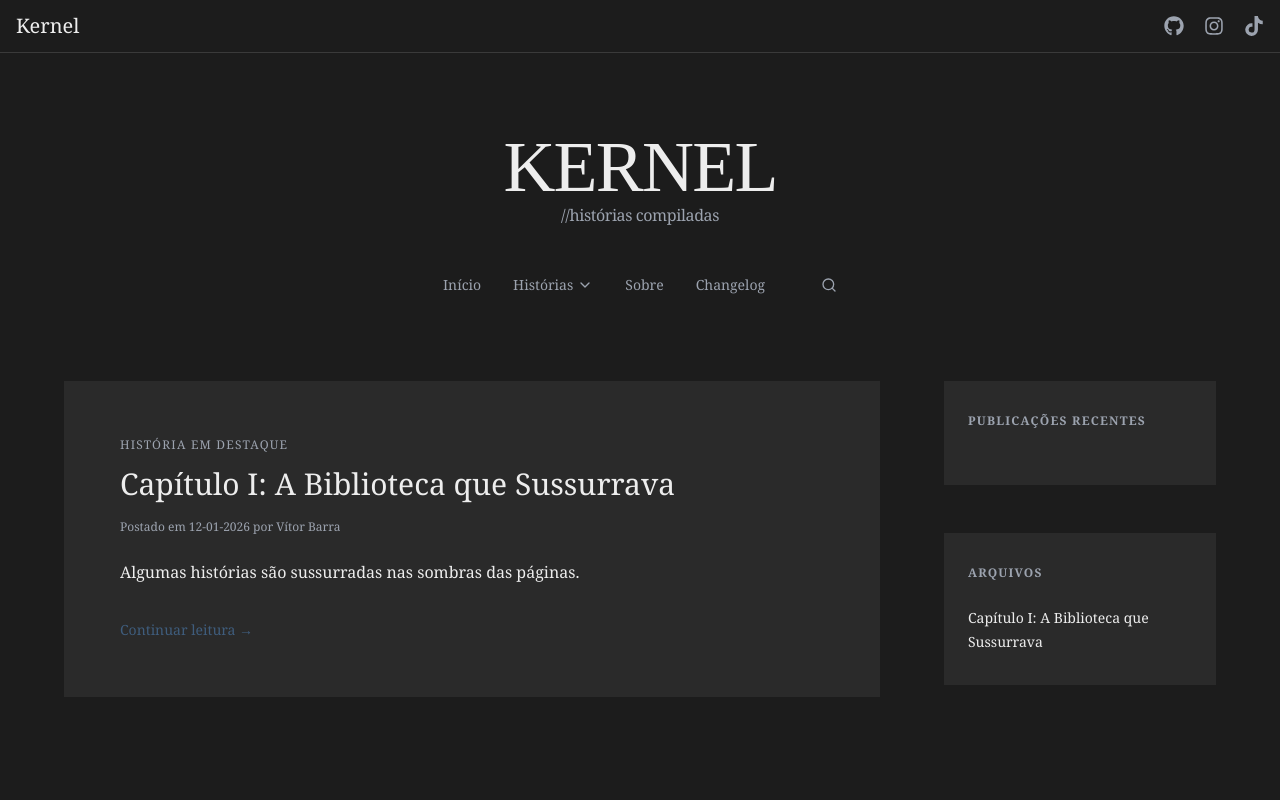
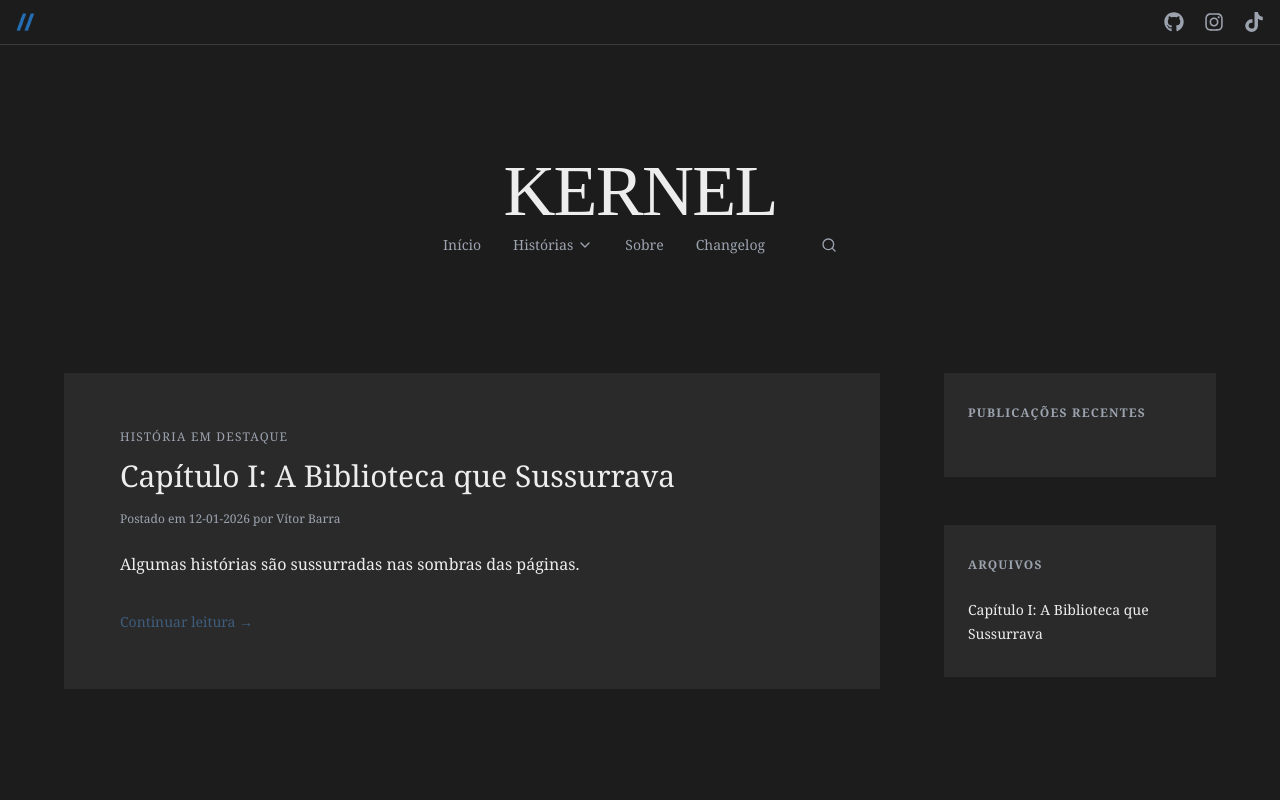
Before and after one commit to Kotige/cdh, a React (Vite) app: page / in a window 1280 px wide. Shown: the top 800 px of the page. Built offline with nearby package versions, Linux system fonts and the light colour scheme; a web font is replaced by a local one.

Commit message:
style: favcon and logo

```diff
--- a/index.html
+++ b/index.html
@@ -2,7 +2,7 @@
 <html lang="en">
   <head>
     <meta charset="UTF-8" />
-    <link rel="icon" href="/vite.svg" type="image/x-icon">
+    <link rel="icon" href="/kernel-nobg.png" type="image/x-icon">
     <meta name="viewport" content="width=device-width, initial-scale=1.0" />
     <link rel="preconnect" href="https://fonts.googleapis.com">
     <link rel="preconnect" href="https://fonts.gstatic.com" crossorigin>
--- a/src/components/Navbar/index.jsx
+++ b/src/components/Navbar/index.jsx
@@ -1,6 +1,7 @@
 import { useState } from "react";
 import { FaGithub, FaInstagram, FaTiktok, FaTwitter } from "react-icons/fa";
 import { HiMenu, HiX } from "react-icons/hi";
+import kernel from "/kernel-nobg.png"
 
 import "./styles.scss"
 
@@ -15,9 +16,20 @@ export default function Navbar() {
             <div className="max-w-7xl mx-auto flex items-center justify-between">
 
                 {/* LEFT */}
-                <div className="flex items-center">
-                    <span className="text-xl font-serif text-text-main">Kernel</span>
-                </div>
+                <a href="/">
+                    <div className="flex items-center relative group">
+                        <img
+                            src={kernel}
+                            alt="kernel logo"
+                            className="
+                                w-[1.2rem] z-10"
+                        />
+                        <span className="absolute left-18 text-xl font-serif text-text-main z-0 translate-x-[-100%] opacity-0 transition-all duration-400 group-hover:left-20 group-hover:opacity-100"
+                        >
+                            Kernel
+                        </span>
+                    </div>
+                </a>
 
                 {/* RIGHT */}
                     <div className="flex items-center">
--- a/src/pages/Home/Hero/index.jsx
+++ b/src/pages/Home/Hero/index.jsx
@@ -10,13 +10,13 @@ export default function Hero() {
             <div className="text-center px-4">
 
                 <h1
-                    className="text-5xl md:text-7xl font-serif text-text-main tracking-tight"
+                    className="text-5xl md:text-7xl font-serif text-text-main tracking-tight mb-2"
                 >
                     Kernel
                 </h1>
 
                 <p
-                    className=" mb-12 text-sm md:text-base text-text-muted tracking-tight"
+                    className=" mb-12 text-sm md:text-base text-text-muted tracking-tight hidden"
                 >
                     //histórias compiladas
                 </p>
```
Also changed, not shown: public/kernel-nobg.png (added), public/kernel.png (added).
